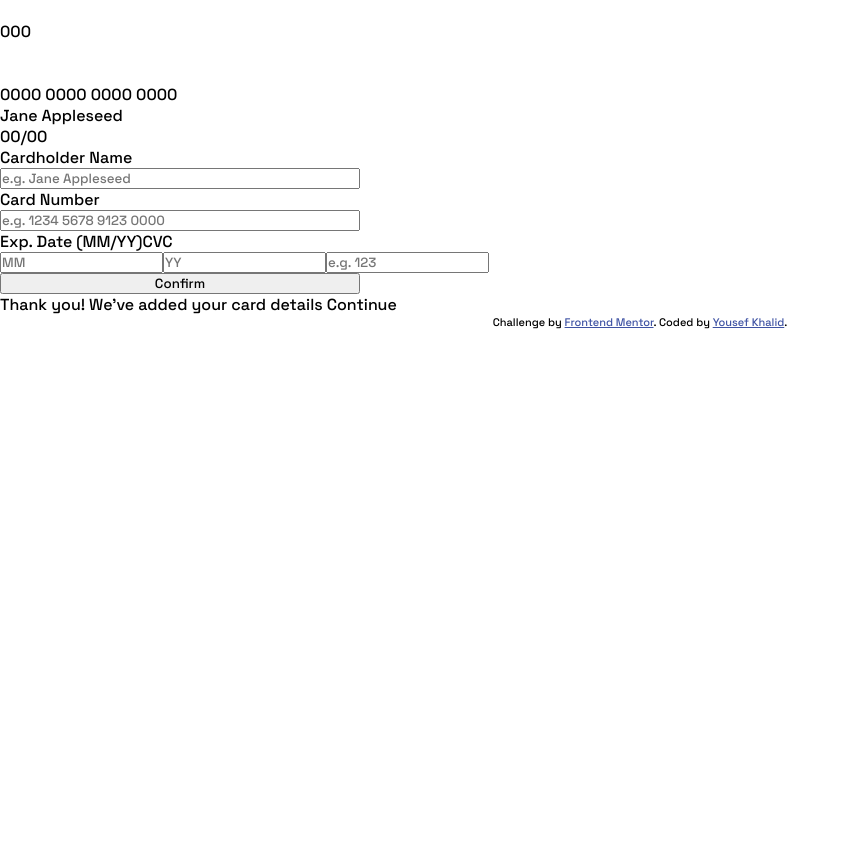
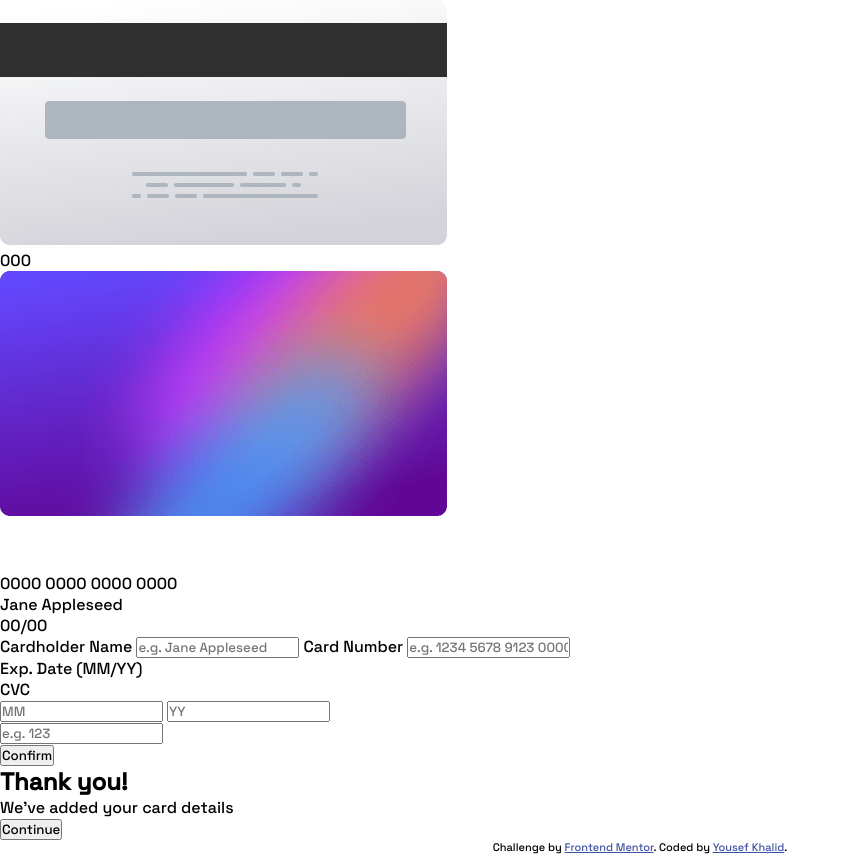
Before and after one commit to YousefKhalid-iq/interactive-card-details-form-main, a PHP site: page / in a window 1280 px wide. Shown: the whole page, without its empty margins (0-850 px from the left). Before the commit the page ends 329 px from the top, so only its background shows below. Run offline with PHP 8.4, Linux system fonts and the light colour scheme.

Commit message:
switching images names

```diff
--- a/css/style.css
+++ b/css/style.css
@@ -6,21 +6,7 @@
   box-sizing: border-box;
 }
 
-form {
-  display: flex;
-  flex-direction: column;
-  width: 360px;
-}
-
-.exp__date__cvc__cont {
-  display: flex;
-}
-
-.exp__date__cont {
-  display: flex;
-}
-
-.jj {
+.date__output__cont {
   display: flex;
 }
 
--- a/css/style.scss
+++ b/css/style.scss
@@ -17,6 +17,10 @@
   box-sizing: border-box;
 }
 
+.date__output__cont {
+  display: flex;
+}
+
 .attribution {
   font-size: 11px; text-align: center;
 }
--- a/index.html
+++ b/index.html
@@ -11,55 +11,58 @@
   <div class="main__cont">
     <div class="display__cont">
       <div class="backcard__img__cont">
-        <img src="" alt="">
-        <p>000</p>
+        <img src="images/bg-card-back.png" alt="an image of the backside of a credit card">
+        <p class="main__cvc">000</p>
       </div>
       <div class="frontcard__img_cont">
-        <img src="" alt="">
+        <img src="images/bg-card-front.png" alt="an image of the frontside of a credit card">
         <div class="circles__img__cont">
-          <img src="" alt="">
-          <img src="" alt="">
+          <img src="images/card-logo-big.svg" alt="">
+          <img src="images/card-logo-small.svg" alt="">
         </div>
         <div class="frontcard__content">
           <p class="main__number">0000 0000 0000 0000</p>
-          <p class="main__name">Jane Appleseed</p>
-          <p class="main__date">00/00</p>
+          <p class="main__name" >Jane Appleseed</p>
+          <div class="date__output__cont">
+            <p class="main__date__firsthalf">00</p>
+            <p class="main__date__/">/</p>
+            <p class="main__date__secondhalf">00</p>
+          </div>
         </div>
       </div>
     </div>
     <div class="form__cont">
       <form action="">
         <label for="">Cardholder Name</label>
-        <input type="text" placeholder="e.g. Jane Appleseed">
+        <input type="text" placeholder="e.g. Jane Appleseed" onkeyup="mainNameFunc(this)">
         <label for="">Card Number</label>
-        <input type="text" placeholder="e.g. 1234 5678 9123 0000">
-        <div class="jj">
+        <input type="text" placeholder="e.g. 1234 5678 9123 0000" onkeyup="mainNumFunc(this)">
+        <div class="date__cvc__text__cont">
           <p>Exp. Date (MM/YY)</p>
           <p>CVC</p>
         </div>
-
         <div class="exp__date__cvc__cont">
           <div class="exp__date__cont">
-            <input type="text" placeholder="MM">
-            <input type="text" placeholder="YY">
+            <input type="text" placeholder="MM" onkeyup="mainDateFunc1(this)">
+            <input type="text" placeholder="YY" onkeyup="mainDateFunc2(this)">
           </div>
-          <input type="text" placeholder="e.g. 123">
+          <input type="text" placeholder="e.g. 123" onkeyup="mainCvcFunc(this)">
         </div>
         <button>Confirm</button>
       </form>
     </div>
   </div>
-
   <!-- Completed state start -->
-
-  Thank you!
-  We've added your card details
-  Continue
-
+  <div>
+    <h2>Thank you!</h2>
+    <p>We've added your card details</p>
+    <button>Continue</button>
+  </div>
   <div class="attribution">
     Challenge by <a href="https://www.frontendmentor.io?ref=challenge" target="_blank">Frontend Mentor</a>.
     Coded by <a href="#">Yousef Khalid</a>.
   </div>
-  <script src="js/main.js"></script>
+  <script src="js/main.js">
+  </script>
 </body>
 </html>
```
Also changed, not shown: js/main.js (+53 -0 lines), images/card-logo-big.svg (added), images/card-logo-small.svg (renamed from images/card-logo.svg), 1 other file.
